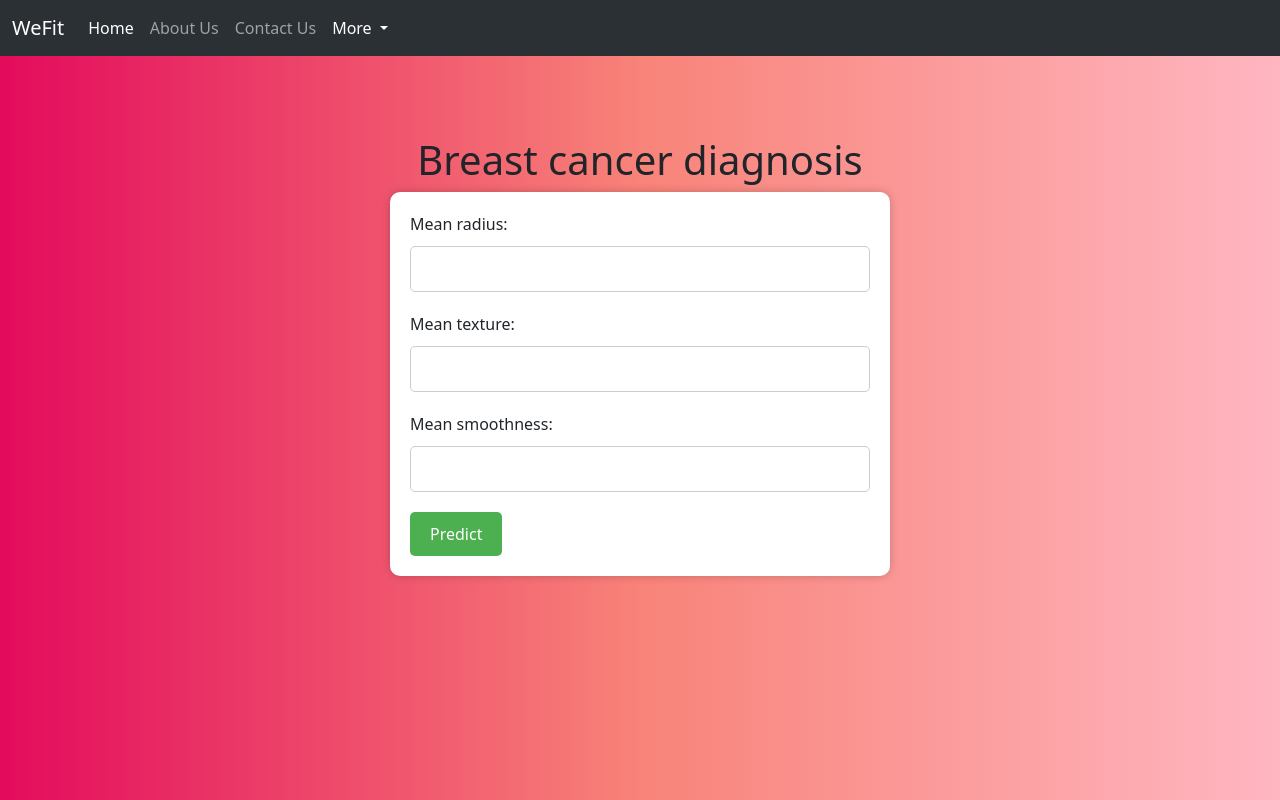
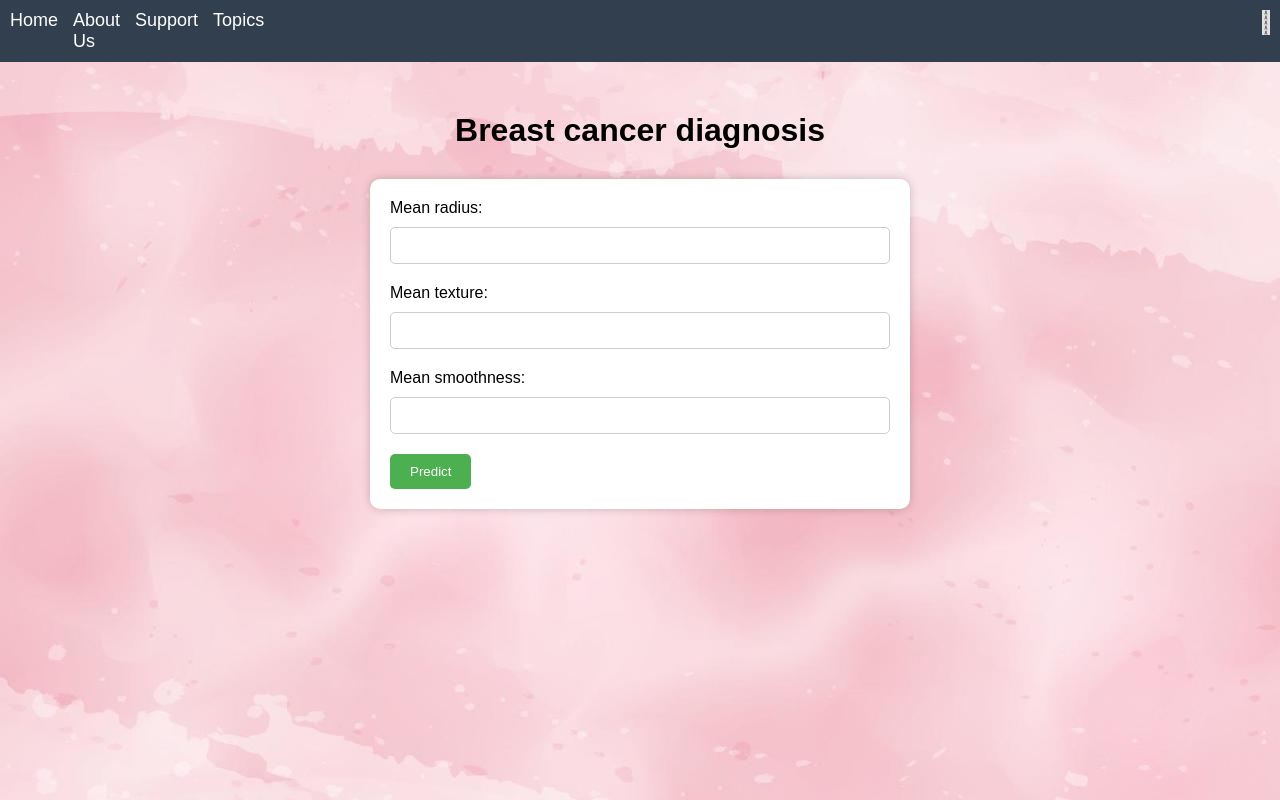
Before and after one commit to divyavinod6/Breast_cancer_diagnosis_predictor, a Flask app: page / in a window 1280 px wide. Run offline with Flask 3, Linux system fonts and the light colour scheme; parts of the project's set-up code (start-up, migrations or seed data) failed here and were passed over.

Commit message:
update index

```diff
--- a/static/style.css
+++ b/static/style.css
@@ -1,6 +1,7 @@
 body {
   font-family: Arial, sans-serif;
   background-color: #f2f2f2;
+  background-image: url(bgPic.jpg);
   margin: 0;
   padding: 0;
 }
@@ -47,12 +48,72 @@ input[type='submit'] {
 input[type='submit']:hover {
   background-color: #3e8e41;
 }
-.main {
-  background-image: linear-gradient(to right, #e30b5c, #f88379, #ffb6c1);
-}
 .result {
   text-align: center;
 }
-.subMain {
-  margin-top: 80px;
+.navbar {
+  background-color: #313f4e;
+  padding: 10px;
 }
+
+.navbar-brand {
+  font-size: 24px;
+  font-weight: bold;
+  text-decoration: none;
+}
+
+.navbar-menu {
+  display: flex;
+  list-style-type: none;
+  margin: 0;
+  padding: 0;
+}
+
+.navbar-menu li {
+  margin-right: 15px;
+}
+
+.navbar-menu li:last-child {
+  margin-right: 0;
+}
+
+.navbar-menu li a {
+  color: #ffffff;
+  text-decoration: none;
+  font-size: 18px;
+}
+
+.navbar-menu li a:hover {
+  text-decoration: underline;
+}
+
+.dropdown-menu {
+  display: none;
+  position: absolute;
+  background-color: #313f4e;
+  padding: 10px;
+  margin-top: 10px;
+  box-shadow: 0 2px 5px rgba(0, 0, 0, 0.1);
+}
+
+.dropdown:hover .dropdown-menu {
+  display: block;
+}
+
+.dropdown-menu a {
+  display: block;
+  padding: 5px 0;
+  text-decoration: none;
+}
+.dropdown-menu li {
+  margin-right: 15px;
+  cursor: default;
+  text-decoration: none;
+}
+.icon {
+  margin-left: 78%;
+  background-image: url(iconPic.jpeg);
+  width: 35px;
+  height: 25px;
+  background-size: contain;
+}
--- a/templates/index.html
+++ b/templates/index.html
@@ -1,88 +1,33 @@
 <!DOCTYPE html>
-<html lang="en">
+<html>
   <head>
     <meta charset="utf-8" />
-    <meta name="viewport" content="width=device-width, initial-scale=1" />
-    <title>WomenFit</title>
+    <title>Naive Bayes Demo</title>
     <link
       rel="stylesheet"
       href="{{ url_for('static', filename='style.css') }}"
-    />
-    <link
-      href="https://cdn.jsdelivr.net/npm/bootstrap@5.3.0-alpha1/dist/css/bootstrap.min.css"
-      rel="stylesheet"
-      integrity="sha384-GLhlTQ8iRABdZLl6O3oVMWSktQOp6b7In1Zl3/Jr59b6EGGoI1aFkw7cmDA6j6gD"
-      crossorigin="anonymous"
+      href="https://cdn.jsdelivr.net/npm/bootstrap@5.3.0-alpha2/dist/css/bootstrap.min.css"
     />
   </head>
-  <body class="main">
-    <!--Navbar from bootstrap-->
-    <nav
-      class="navbar navbar-expand-lg bg-body-tertiary"
-      class="navbar bg-dark"
-      data-bs-theme="dark"
-    >
-      <div class="container-fluid">
-        <a class="navbar-brand" href="#">WeFit</a>
-        <button
-          class="navbar-toggler"
-          type="button"
-          data-bs-toggle="collapse"
-          data-bs-target="#navbarSupportedContent"
-          aria-controls="navbarSupportedContent"
-          aria-expanded="false"
-          aria-label="Toggle navigation"
-        >
-          <span class="navbar-toggler-icon"></span>
-        </button>
-        <div class="collapse navbar-collapse" id="navbarSupportedContent">
-          <ul class="navbar-nav me-auto mb-2 mb-lg-0">
-            <li class="nav-item">
-              <a class="nav-link active" aria-current="page" href="/">Home</a>
-            </li>
-            <li class="nav-item">
-              <a class="nav-link" href="/about">About Us</a>
-            </li>
+  <body>
+    <div class="navbar">
+      <ul class="navbar-menu">
+        <li><a href="#">Home</a></li>
+        <li><a href="#">About Us</a></li>
+        <li><a href="#">Support</a></li>
+        <li class="dropdown">
+          <a href="#">Topics</a>
+          <ul class="dropdown-menu">
+            <li><a href="#">How It Works</a></li>
+            <li><a href="#">Another Topic</a></li>
+            <li><a href="#">More Topics</a></li>
+          </ul>
+        </li>
+        <li class="icon"></li>
+      </ul>
+    </div>
 
-            <li class="nav-item">
-              <a class="nav-link" href="/contact">Contact Us</a>
-            </li>
-            <li class="nav-item dropdown" id="dropdown">
-              <a
-                class="nav-link dropdown-toggle active"
-                href="#"
-                role="button"
-                data-bs-toggle="dropdown"
-                aria-expanded="false"
-              >
-                More
-              </a>
-              <ul class="dropdown-menu">
-                <li><a class="dropdown-item" href="#">Guide to Use</a></li>
-                <li><a class="dropdown-item" href="#">How model works</a></li>
-                <li><hr class="dropdown-divider" /></li>
-                <li>
-                  <a class="dropdown-item" href="#">Feedback</a>
-                </li>
-              </ul>
-            </li>
-          </ul>
-          <!-- <form class="d-flex" role="search">
-            <input
-              class="form-control me-2"
-              type="search"
-              placeholder="Search"
-              aria-label="Search"
-            />
-            <button class="btn btn-outline-success" type="submit">
-              Search
-            </button>
-          </form> -->
-        </div>
-      </div>
-    </nav>
-    <!--applied style.css-->
-    <div class="subMain">
+    <div class="main">
       <h1>Breast cancer diagnosis</h1>
       <form action="{{ url_for('predict') }}" method="POST">
         <label for="mean_radius">Mean radius:</label>
@@ -97,11 +42,19 @@
         <input type="submit" value="Predict" />
       </form>
     </div>
-    <!--script tag for bootstrap-->
-    <script
-      src="https://cdn.jsdelivr.net/npm/bootstrap@5.3.0-alpha1/dist/js/bootstrap.bundle.min.js"
-      integrity="sha384-w76AqPfDkMBDXo30jS1Sgez6pr3x5MlQ1ZAGC+nuZB+EYdgRZgiwxhTBTkF7CXvN"
-      crossorigin="anonymous"
-    ></script>
+
+    <!-- Add your JavaScript code and additional content here -->
+    <script src="https://code.jquery.com/jquery-3.6.0.min.js"></script>
+    <script>
+      $(document).ready(function () {
+        $('.dropdown').click(function () {
+          $(this).toggleClass('open');
+        });
+
+        $('.dropdown-menu').click(function (e) {
+          e.stopPropagation(); // Prevents the click event from propagating to the parent element (dropdown)
+        });
+      });
+    </script>
   </body>
 </html>
```
Also changed, not shown: app.py (line endings or trailing spaces), static/bgPic.jpg (added), static/iconPic.jpeg (added), static/images/mainBg.jpg (deleted).
